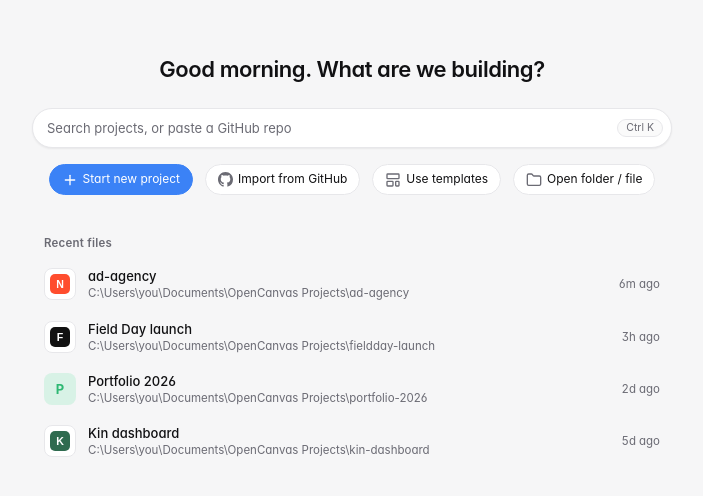
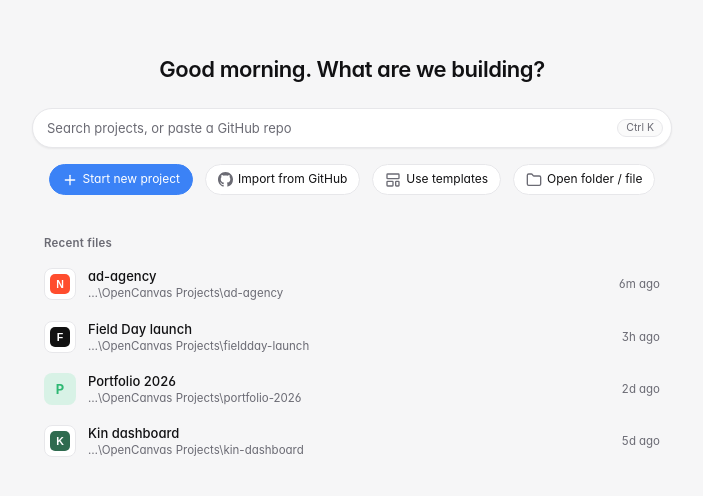
Before and after one commit to Lasethe1st/opencanvas, a React (Vite) app: page / in a window 1280 px wide. Shown: the part 168-664 px from the top of the page, without its empty margins (288-991 px from the left). Built offline with nearby package versions, Linux system fonts and the light colour scheme; what monaco-editor would draw is missing.

Commit message:
Recent items: short path with full-path tooltip on the whole row; stronger empty-inspector icon

```diff
--- a/src/styles/overrides.css
+++ b/src/styles/overrides.css
@@ -144,8 +144,6 @@
 
 .recent-item__text span {
   color: var(--fg-3);
-  white-space: normal;
-  overflow-wrap: anywhere;
 }
 
 .empty-note {
@@ -244,5 +242,5 @@ body {
 }
 
 .inspector-empty svg {
-  color: var(--fg-4);
+  color: var(--fg-3);
 }
--- a/src/ui/StartScreen.jsx
+++ b/src/ui/StartScreen.jsx
@@ -72,13 +72,21 @@ export function ProjectIcon({ src, name }) {
   );
 }
 
+/** Keep the last two folders so the row stays one line; the full path is in the tooltip. */
+function shortPath(path) {
+  if (typeof path !== 'string') return path;
+  const sep = path.includes('\\') ? '\\' : '/';
+  const parts = path.split(sep).filter(Boolean);
+  return parts.length > 3 ? `…${sep}${parts.slice(-2).join(sep)}` : path;
+}
+
 export function RecentItem({ icon, name, path, meta, active, ...rest }) {
   return (
-    <button className={cx('recent-item', active && 'is-active')} aria-description={path} {...rest}>
+    <button className={cx('recent-item', active && 'is-active')} title={path} aria-description={path} {...rest}>
       {icon}
       <span className="recent-item__text">
         <strong>{name}</strong>
-        <span title={path}>{path}</span>
+        <span className="recent-item__path">{shortPath(path)}</span>
       </span>
       {meta && <span className="recent-item__meta">{meta}</span>}
     </button>
```
